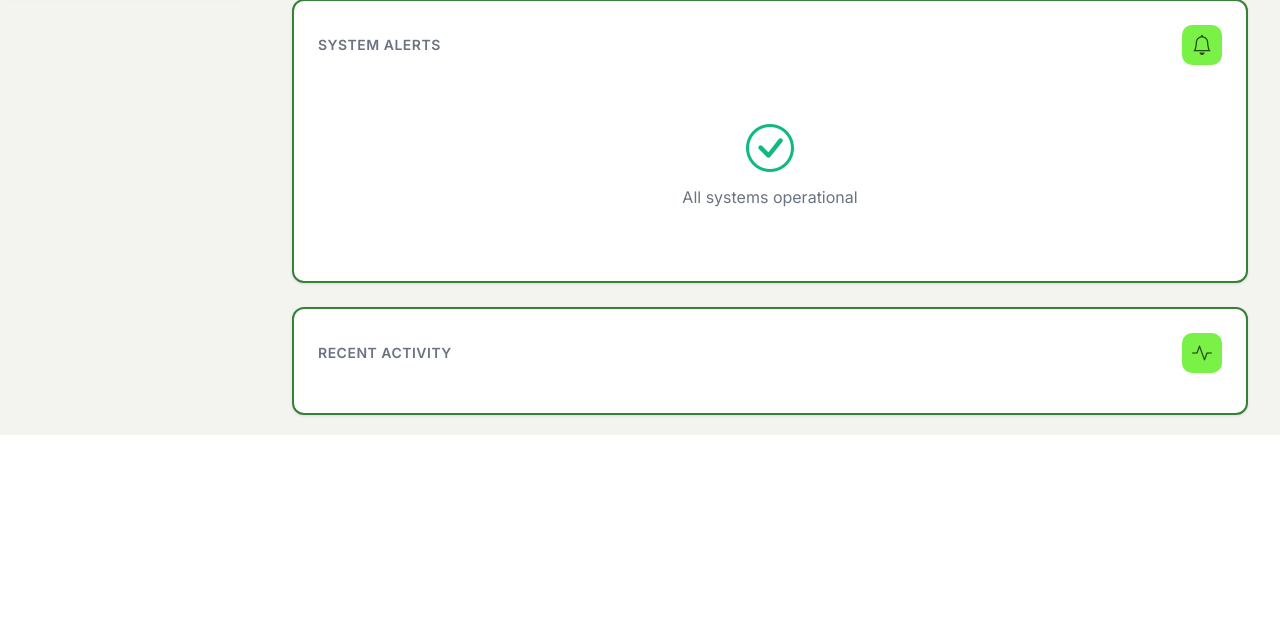
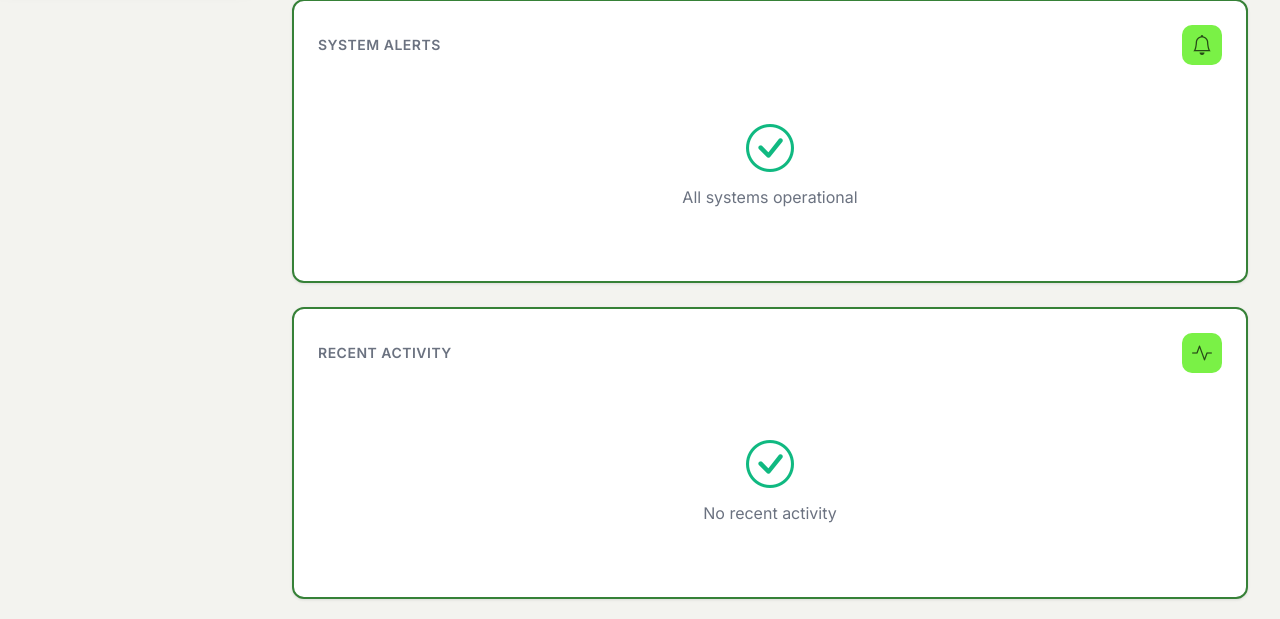
Before and after one commit to Rymdsylt/GoSort_Web, a PHP site: page /GoSort_Dashboard.php in a window 1280 px wide. Shown: the part 828-1447 px from the top of the page. Before the commit the page ends 1263 px from the top, so only its background shows below. Run offline with PHP 8.4, Linux system fonts and the light colour scheme; the visitor is signed in with stand-in values (Sample User, id 1); data that the repository does not hold is empty; some libraries are stand-ins or nearby versions.

Commit message:
recent activity card content

```diff
--- a/GoSort_Dashboard.php
+++ b/GoSort_Dashboard.php
@@ -40,14 +40,8 @@ $stmt = $pdo->prepare("SELECT
 $stmt->execute();
 $today_stats = $stmt->fetch(PDO::FETCH_ASSOC);
 
-// Get recent activities (last 10)
-$stmt = $pdo->prepare("SELECT sh.*, s.device_name
-                       FROM sorting_history sh
-                       JOIN sorters s ON sh.device_identity = s.device_identity
-                       ORDER BY sh.sorted_at DESC
-                       LIMIT 10");
-$stmt->execute();
-$recent_activities = $stmt->fetchAll(PDO::FETCH_ASSOC);
+// Get recent activities (last 10 activity logs)
+$recent_activities = get_activity_logs(null, null, 10, 0);
 
 // Get system alerts (Note: this system alerts backend must be changed)
 $stmt = $pdo->prepare("SELECT * FROM sorters WHERE status = 'offline' OR status = 'maintenance'");
@@ -880,42 +874,60 @@ $system_uptime = $total_devices > 0 ? ($online_devices / $total_devices) * 100 :
 
                     <!-- Recent Activity -->
                     <div class="stat-card">
-                        <div class="stat-card-header mb-3">
+                        <div class="stat-card-header mb-4">
                             <h5 class="stat-card-title">Recent Activity</h5>
                             <div class="stat-icon">
                                 <i class="bi bi-activity"></i>
                             </div>
                         </div>
-                        <div class="activity-log">
-                            <?php foreach ($recent_activities as $activity): ?>
-                                <div class="activity-item">
-                                    <div class="activity-icon <?php echo htmlspecialchars($activity['trash_type']); ?>">
-                                        <i class="bi bi-trash"></i>
-                                    </div>
-                                    <div class="activity-details">
-                                        <div class="activity-device"><?php echo htmlspecialchars($activity['device_name']); ?></div>
-                                        <div class="activity-type"><?php echo ucfirst($activity['trash_type']); ?> waste</div>
-                                    </div>
-                                    <div class="activity-time">
-                                        <?php
-                                        $sorted_time = new DateTime($activity['sorted_at']);
-                                        $now = new DateTime();
-                                        $interval = $now->diff($sorted_time);
-
-                                        if ($interval->days == 0) {
-                                            if ($interval->h == 0) {
-                                                echo $interval->i . 'm ago';
-                                            } else {
-                                                echo $interval->h . 'h ago';
-                                            }
-                                        } else {
-                                            echo $interval->days . 'd ago';
-                                        }
-                                        ?>
-                                    </div>
-                                </div>
-                            <?php endforeach; ?>
-                        </div>
+                        <?php if (count($recent_activities) > 0): ?>
+                            <div class="table-responsive">
+                                <table class="table table-hover mb-0" style="border-collapse: separate; border-spacing: 0 8px;">
+                                    <thead>
+                                        <tr style="background-color: transparent;">
+                                            <th style="font-size: 0.9rem; font-weight: 700; color: var(--dark-gray); border: none; padding: 0.75rem 1rem; text-transform: uppercase; letter-spacing: 0.5px;">Date</th>
+                                            <th style="font-size: 0.9rem; font-weight: 700; color: var(--dark-gray); border: none; padding: 0.75rem 1rem; text-transform: uppercase; letter-spacing: 0.5px;">User</th>
+                                            <th style="font-size: 0.9rem; font-weight: 700; color: var(--dark-gray); border: none; padding: 0.75rem 1rem; text-transform: uppercase; letter-spacing: 0.5px;">Device</th>
+                                            <th style="font-size: 0.9rem; font-weight: 700; color: var(--dark-gray); border: none; padding: 0.75rem 1rem; text-transform: uppercase; letter-spacing: 0.5px;">Action</th>
+                                            <th style="font-size: 0.9rem; font-weight: 700; color: var(--dark-gray); border: none; padding: 0.75rem 1rem; text-transform: uppercase; letter-spacing: 0.5px;">Details</th>
+                                        </tr>
+                                    </thead>
+                                    <tbody>
+                                        <?php foreach ($recent_activities as $activity): ?>
+                                            <tr style="background-color: #ffffff; border: 1px solid var(--border-color); border-radius: 8px; box-shadow: 0 1px 2px rgba(0,0,0,0.05); transition: all 0.2s;">
+                                                <td style="font-size: 0.9rem; color: var(--medium-gray); padding: 1rem; border: none; vertical-align: middle; font-weight: 600;">
+                                                    <?php
+                                                    $activity_time = new DateTime($activity['created_at']);
+                                                    echo $activity_time->format('M d, Y g:i A');
+                                                    ?>
+                                                </td>
+                                                <td style="font-size: 0.95rem; font-weight: 600; color: var(--dark-gray); padding: 1rem; border: none; vertical-align: middle;">
+                                                    <i class="bi bi-person-circle" style="margin-right: 0.5rem; color: var(--primary-green);"></i><?php echo htmlspecialchars($activity['username'] ?? 'System'); ?>
+                                                </td>
+                                                <td style="font-size: 0.95rem; color: var(--medium-gray); padding: 1rem; border: none; vertical-align: middle;">
+                                                    <?php if($activity['device_name']): ?>
+                                                        <i class="bi bi-hdd-rack" style="margin-right: 0.5rem; color: var(--primary-green);"></i><?php echo htmlspecialchars($activity['device_name']); ?>
+                                                    <?php else: ?>
+                                                        <span style="color: var(--medium-gray);">—</span>
+                                                    <?php endif; ?>
+                                                </td>
+                                                <td style="font-size: 0.95rem; color: var(--dark-gray); padding: 1rem; border: none; vertical-align: middle;">
+                                                    <?php echo htmlspecialchars($activity['action']); ?>
+                                                </td>
+                                                <td style="font-size: 0.9rem; color: var(--medium-gray); padding: 1rem; border: none; vertical-align: middle;">
+                                                    <?php echo htmlspecialchars($activity['details'] ?? '—'); ?>
+                                                </td>
+                                            </tr>
+                                        <?php endforeach; ?>
+                                    </tbody>
+                                </table>
+                            </div>
+                        <?php else: ?>
+                            <div class="no-alerts">
+                                <i class="bi bi-check-circle"></i>
+                                <p>No recent activity</p>
+                            </div>
+                        <?php endif; ?>
                     </div>
                 </div>
             </div>
```
